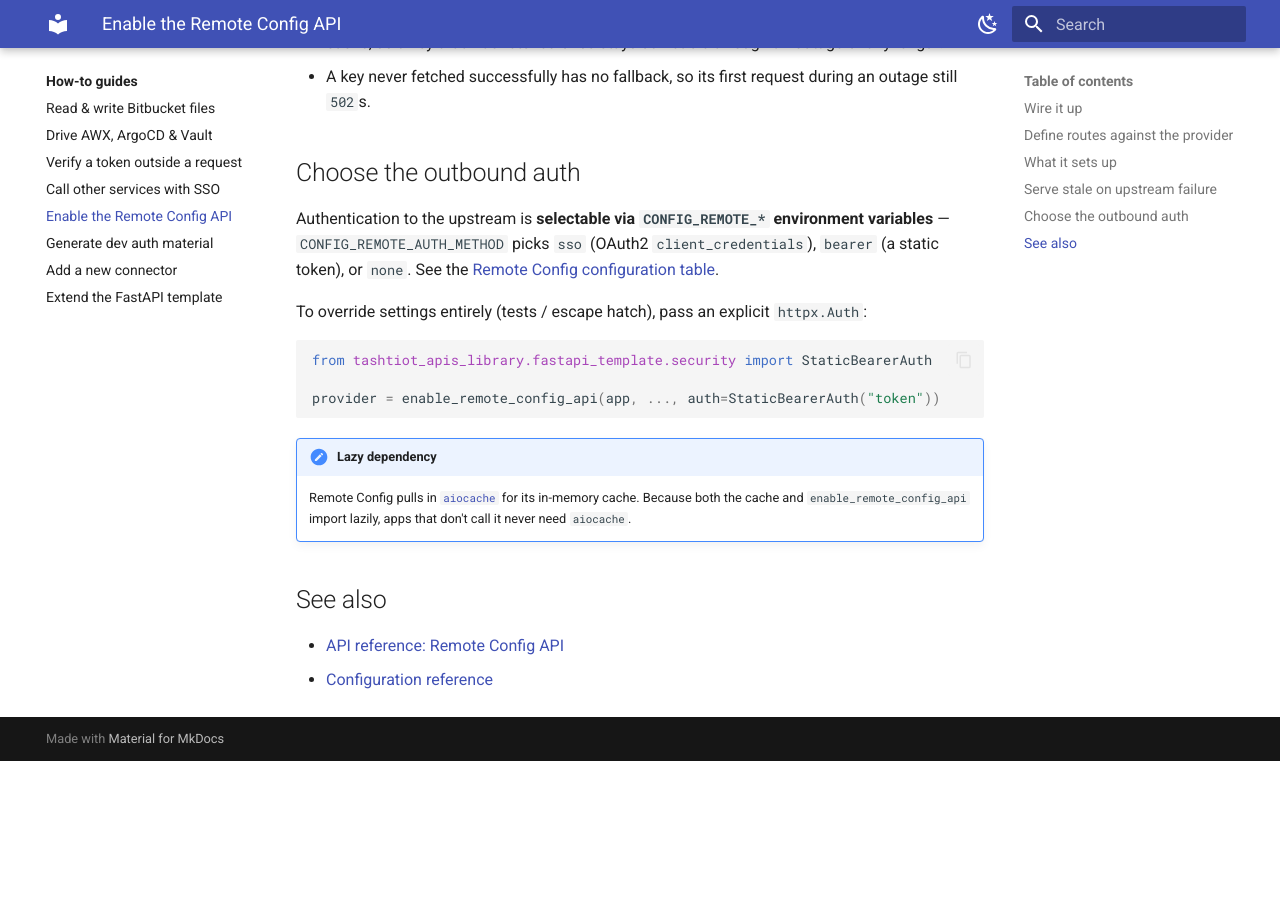
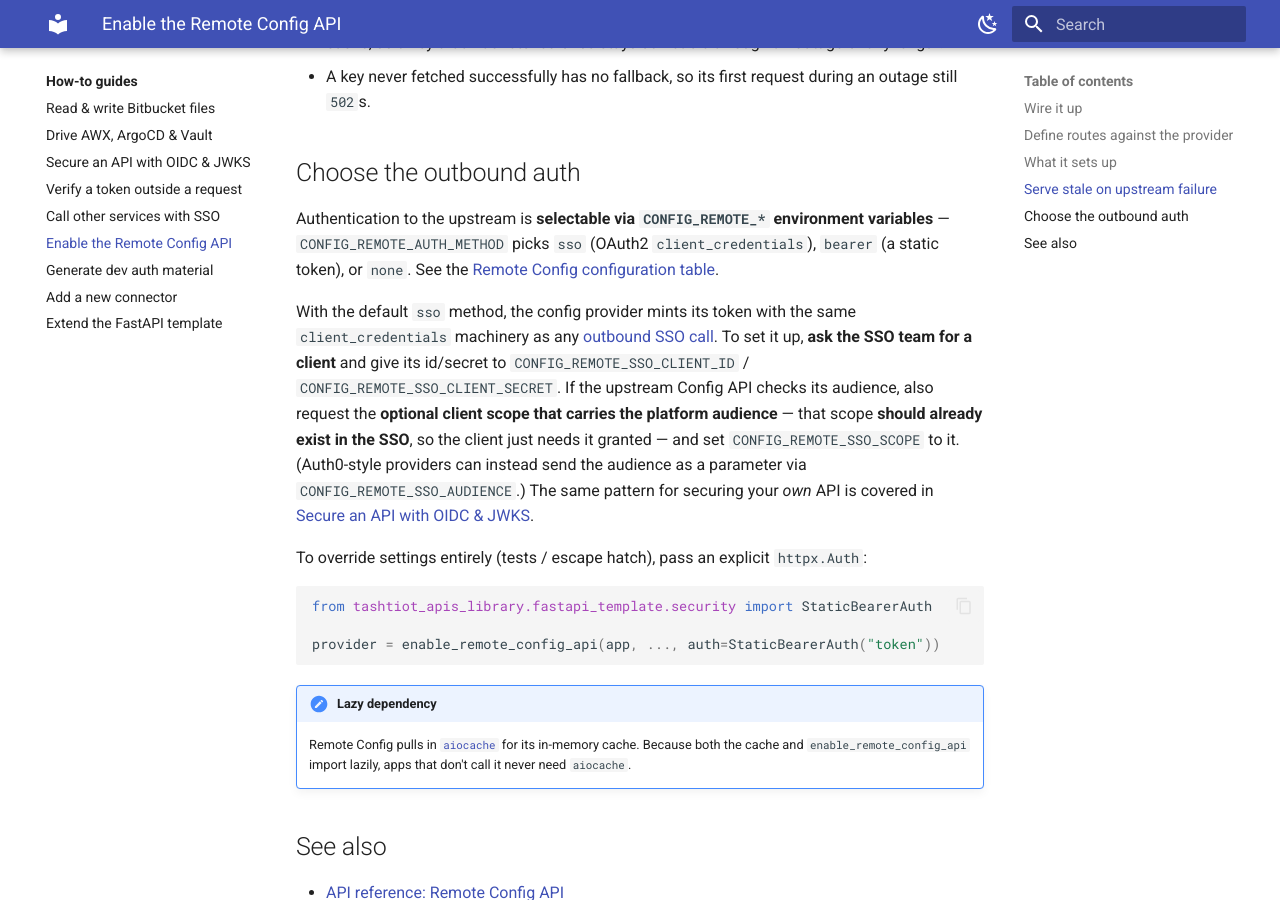
Before and after one commit to Platform-Infra-Org/apis-library, an MkDocs documentation site: the page built from docs/how-to/enable-remote-config-api.md, in a window 1280 px wide and 900 px high, scrolled down 2128 px. Built offline with MkDocs 1.6.1 and Material for MkDocs 9.7.7, drawn with Linux system fonts in a browser that asks for light colours; before the commit the page ends 2889 px from its top, so only the background shows below that.

Commit message:
docs(auth): add OIDC/JWKS how-to and SSO client-scope setup
Add a task-oriented how-to for securing an API against platform-SSO
tokens in JWKS mode: what to request from the SSO team (a
client_credentials client, an audience, and the platform client scope
that carries it), how to configure inbound verification, and how callers
obtain a token. Note the same SSO-team steps for the Remote Config API
upstream (CONFIG_REMOTE_SSO_SCOPE). Wire up nav, index, tutorial
next-steps, and cross-links.

Co-Authored-By: Claude Opus 4.8 (1M context) <noreply@anthropic.com>

````diff
--- a/docs/how-to/enable-remote-config-api.md
+++ b/docs/how-to/enable-remote-config-api.md
@@ -95,6 +95,15 @@ Authentication to the upstream is **selectable via `CONFIG_REMOTE_*` environment
 `CONFIG_REMOTE_AUTH_METHOD` picks `sso` (OAuth2 `client_credentials`), `bearer` (a static token), or
 `none`. See the [Remote Config configuration table](../reference/configuration.md#remote-config-api-outbound-to-the-upstream).
 
+With the default `sso` method, the config provider mints its token with the same
+`client_credentials` machinery as any [outbound SSO call](call-services-with-sso.md). To set it up,
+**ask the SSO team for a client** and give its id/secret to `CONFIG_REMOTE_SSO_CLIENT_ID` /
+`CONFIG_REMOTE_SSO_CLIENT_SECRET`. If the upstream Config API checks its audience, also request the
+**optional client scope that carries the platform audience** — that scope **should already exist in
+the SSO**, so the client just needs it granted — and set `CONFIG_REMOTE_SSO_SCOPE` to it. (Auth0-style
+providers can instead send the audience as a parameter via `CONFIG_REMOTE_SSO_AUDIENCE`.) The same
+pattern for securing your *own* API is covered in [Secure an API with OIDC & JWKS](secure-with-oidc-jwks.md).
+
 To override settings entirely (tests / escape hatch), pass an explicit `httpx.Auth`:
 
 ```python
--- a/mkdocs.yml
+++ b/mkdocs.yml
@@ -84,6 +84,7 @@ nav:
       - how-to/index.md
       - Read & write Bitbucket files: how-to/read-write-bitbucket.md
       - Drive AWX, ArgoCD & Vault: how-to/use-awx-argocd-vault.md
+      - Secure an API with OIDC &amp; JWKS: how-to/secure-with-oidc-jwks.md
       - Verify a token outside a request: how-to/verify-a-token.md
       - Call other services with SSO: how-to/call-services-with-sso.md
       - Enable the Remote Config API: how-to/enable-remote-config-api.md
````
Also changed, not shown: docs/explanation/authentication.md (+1 -0 lines), docs/how-to/call-services-with-sso.md (+1 -0 lines), docs/how-to/index.md (+3 -0 lines), docs/how-to/secure-with-oidc-jwks.md (added, +103 -0 lines), docs/tutorials/secure-your-api.md (+2 -0 lines).
